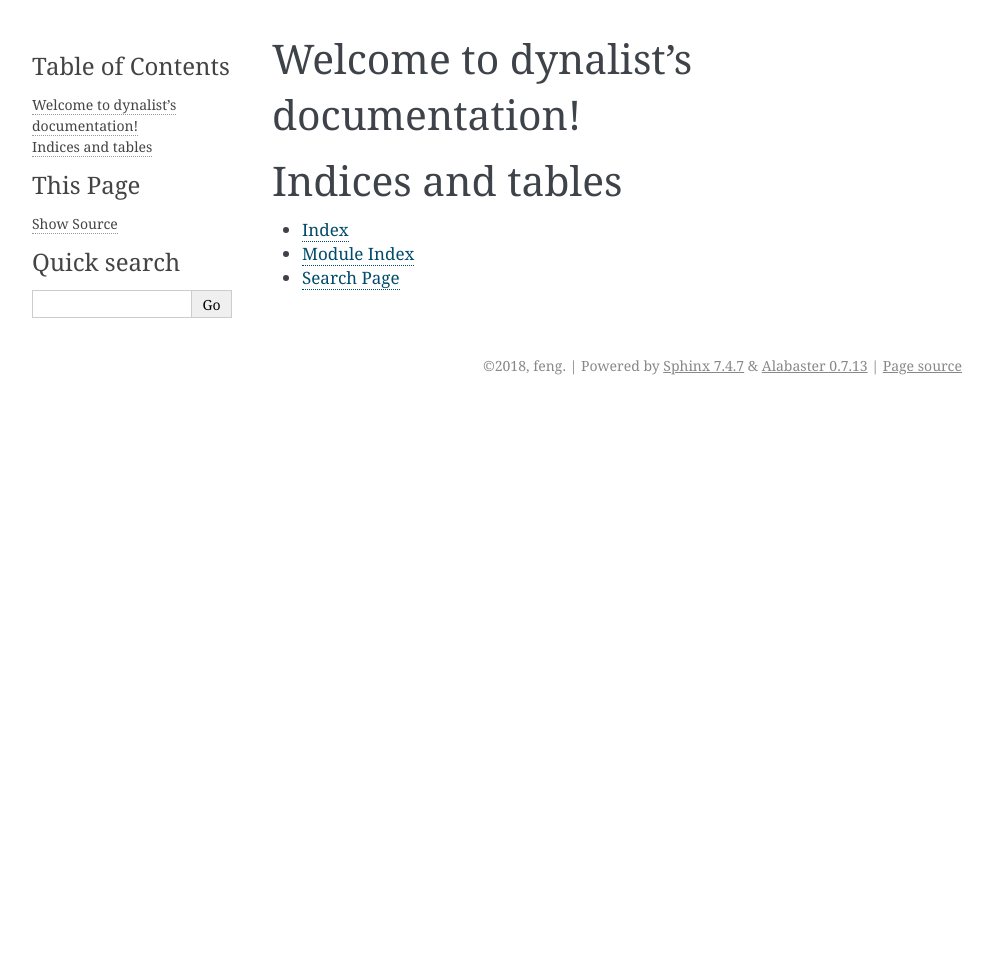
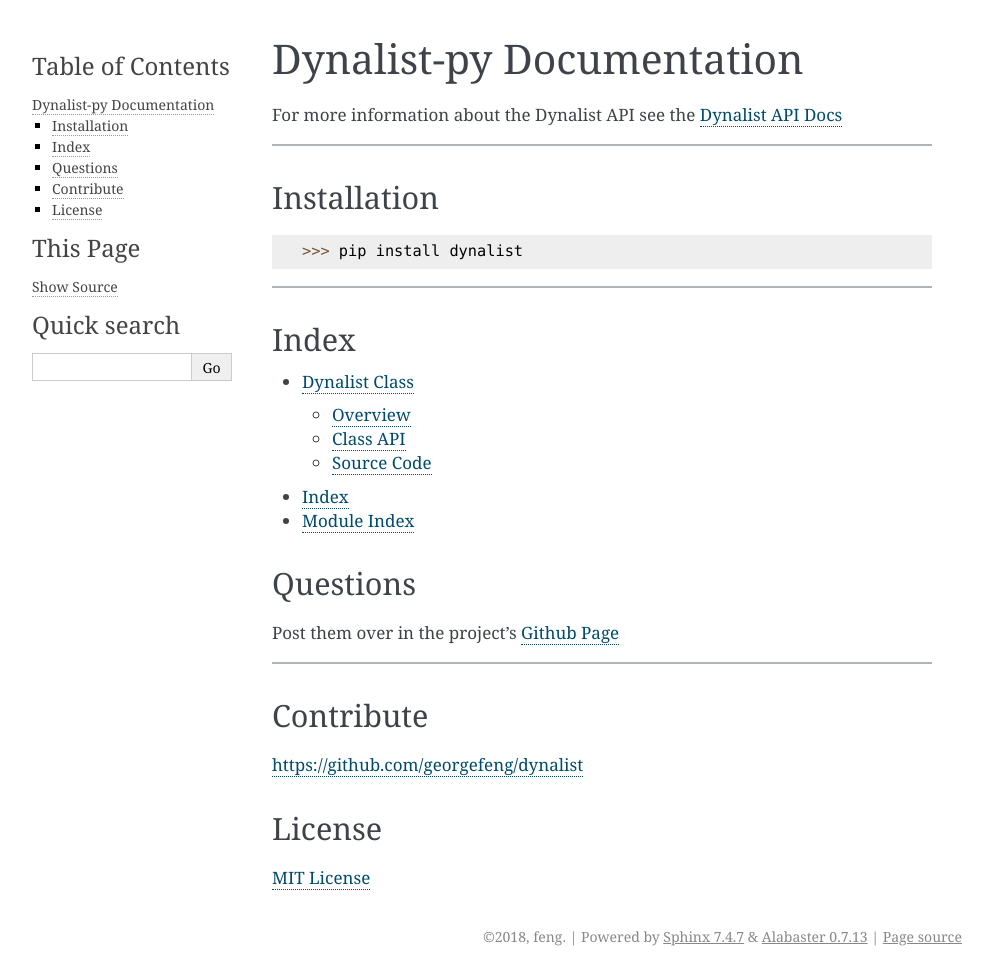
Before and after one commit to georgefeng/dynalist, a Sphinx documentation site: the page built from docs/source/index.rst, in a window 1280 px wide. Shown: the whole page, without its empty margins (148-1141 px from the left). Built offline with Sphinx 7.4.7, drawn with Linux system fonts in a browser that asks for light colours; before the commit the page ends 900 px from its top, so only the background shows below that.

```diff
--- /dev/null
+++ b/docs/source/api.rst
@@ -0,0 +1,22 @@
+Dynalist Class
+==============
+
+Overview
+********
+
+.. automodule:: dynalist.dynalist
+
+_______________________________________________
+
+Class API
+*********
+
+.. autoclass:: dynalist.dynalist.Dynalist
+    :members:
+
+_______________________________________________
+
+Source Code
+***********
+
+.. literalinclude:: ../../dynalist/dynalist.py
--- a/docs/source/index.rst
+++ b/docs/source/index.rst
@@ -3,18 +3,44 @@
    You can adapt this file completely to your liking, but it should at least
    contain the root `toctree` directive.
 
-Welcome to dynalist's documentation!
+Dynalist-py Documentation
 ====================================
+
+For more information about the Dynalist API see the
+`Dynalist API Docs <https://apidocs.dynalist.io/>`_
+
+_______________________________________________
+
+Installation
+************
+
+>>> pip install dynalist
+
+_______________________________________________
+
+Index
+*****
 
 .. toctree::
    :maxdepth: 2
-   :caption: Contents:
 
+   api
 
-
-Indices and tables
-==================
 
 * :ref:`genindex`
 * :ref:`modindex`
-* :ref:`search`
+
+
+Questions
+*********
+Post them over in the project's `Github Page <https://github.com/georgefeng/dynalist>`_
+
+_______________________________________________
+
+Contribute
+**********
+https://github.com/georgefeng/dynalist
+
+License
+*******
+`MIT License <https://opensource.org/licenses/MIT>`_
```
Also changed, not shown: 1 other file.
